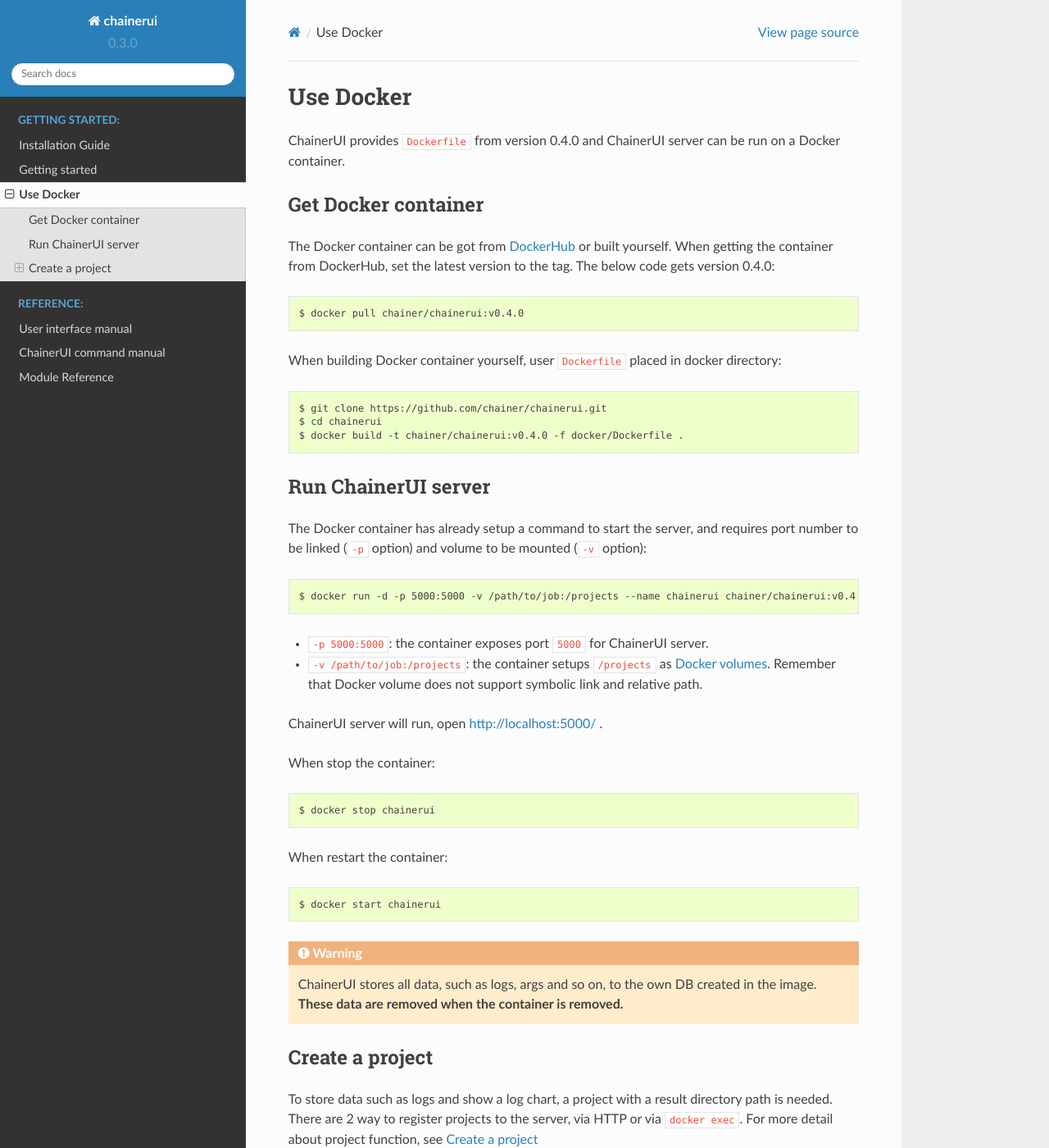
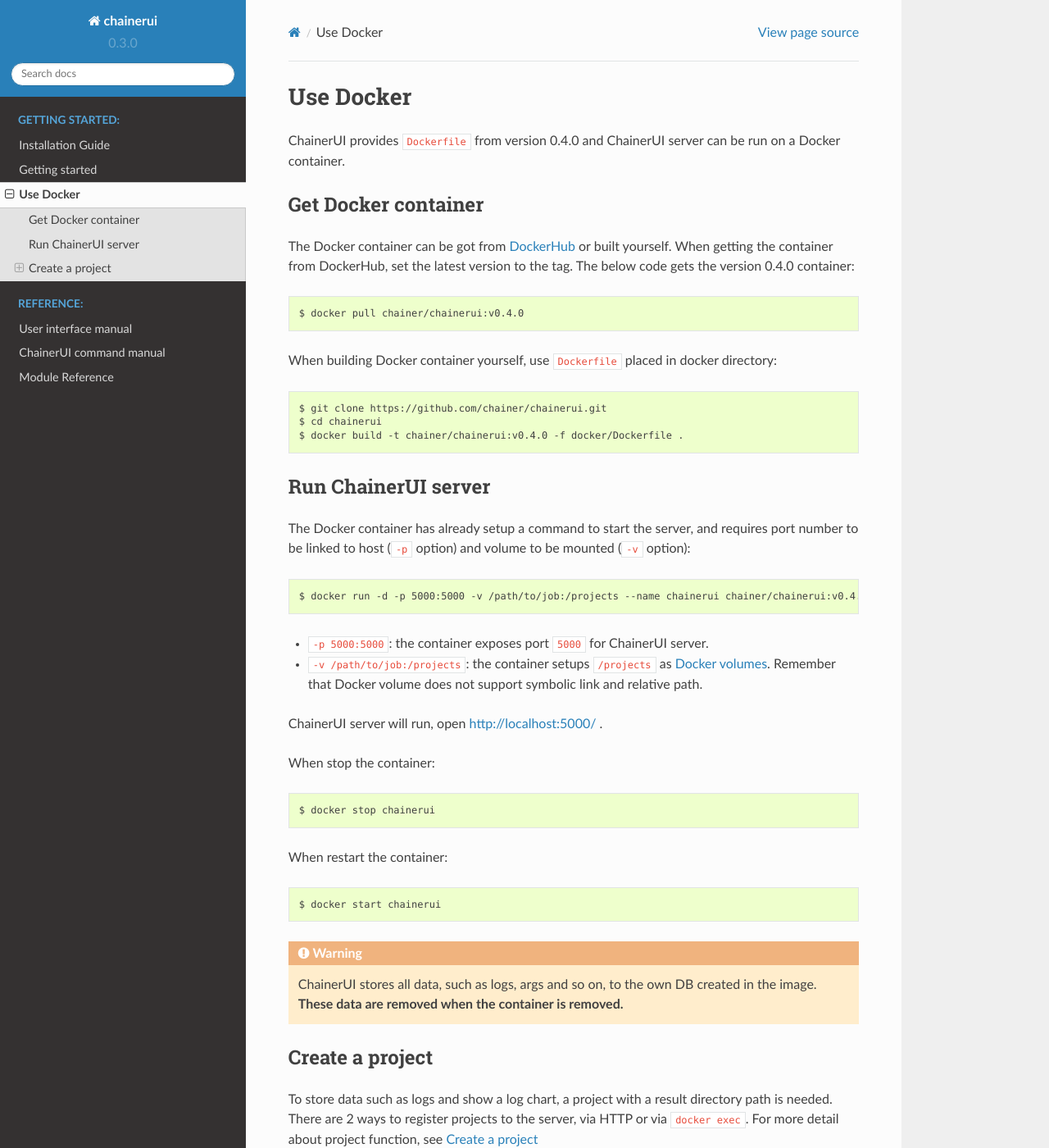
Before and after one commit to chainer/chainerui, a Sphinx documentation site: the page built from docs/source/docker.rst, in a window 1280 px wide and 1400 px high. Shown: the whole window at 82% size. Built offline with Sphinx 7.4.7 and the Read the Docs theme 2.0.0, drawn with Linux system fonts in a browser that asks for light colours; some of the changed text lies outside the part shown.

```diff
--- a/docs/source/docker.rst
+++ b/docs/source/docker.rst
@@ -9,11 +9,11 @@ ChainerUI provides ``Dockerfile`` from version 0.4.0 and ChainerUI server can be
 Get Docker container
 --------------------
 
-The Docker container can be got from `DockerHub <https://hub.docker.com/r/chainer/chainerui/>`__ or built yourself. When getting the container from DockerHub, set the latest version to the tag. The below code gets version 0.4.0::
+The Docker container can be got from `DockerHub <https://hub.docker.com/r/chainer/chainerui/>`__ or built yourself. When getting the container from DockerHub, set the latest version to the tag. The below code gets the version 0.4.0 container::
 
   $ docker pull chainer/chainerui:v0.4.0
 
-When building Docker container yourself, user ``Dockerfile`` placed in docker directory::
+When building Docker container yourself, use ``Dockerfile`` placed in docker directory::
 
   $ git clone https://github.com/chainer/chainerui.git
   $ cd chainerui
@@ -23,7 +23,7 @@ When building Docker container yourself, user ``Dockerfile`` placed in docker di
 Run ChainerUI server
 --------------------
 
-The Docker container has already setup a command to start the server, and requires port number to be linked (``-p`` option) and volume to be mounted (``-v`` option)::
+The Docker container has already setup a command to start the server, and requires port number to be linked to host (``-p`` option) and volume to be mounted (``-v`` option)::
 
   $ docker run -d -p 5000:5000 -v /path/to/job:/projects --name chainerui chainer/chainerui:v0.4.0
 
@@ -48,7 +48,7 @@ When restart the container::
 Create a project
 ----------------
 
-To store data such as logs and show a log chart, a project with a result directory path is needed. There are 2 way to register projects to the server, via HTTP or via ``docker exec``. For more detail about project function, see :ref:`getstart_create_project`
+To store data such as logs and show a log chart, a project with a result directory path is needed. There are 2 ways to register projects to the server, via HTTP or via ``docker exec``. For more detail about project function, see :ref:`getstart_create_project`
 
 .. note::
 
@@ -62,7 +62,7 @@ To store data such as logs and show a log chart, a project with a result directo
               |--- result2
                      |--- log
 
-   The project's path is ``/projects/results``, viewed from guest OS.
+   ``/path/to/job`` is mounted to ``/projects`` in guest OS, so the project's path is ``/projects/results``, viewed from guest OS.
 
 
 Via HTTP
--- a/docs/source/index.rst
+++ b/docs/source/index.rst
@@ -25,4 +25,5 @@ Indices and tables
 
 * :ref:`genindex`
 * :ref:`search`
+
 .. * :ref:`modindex`
```
